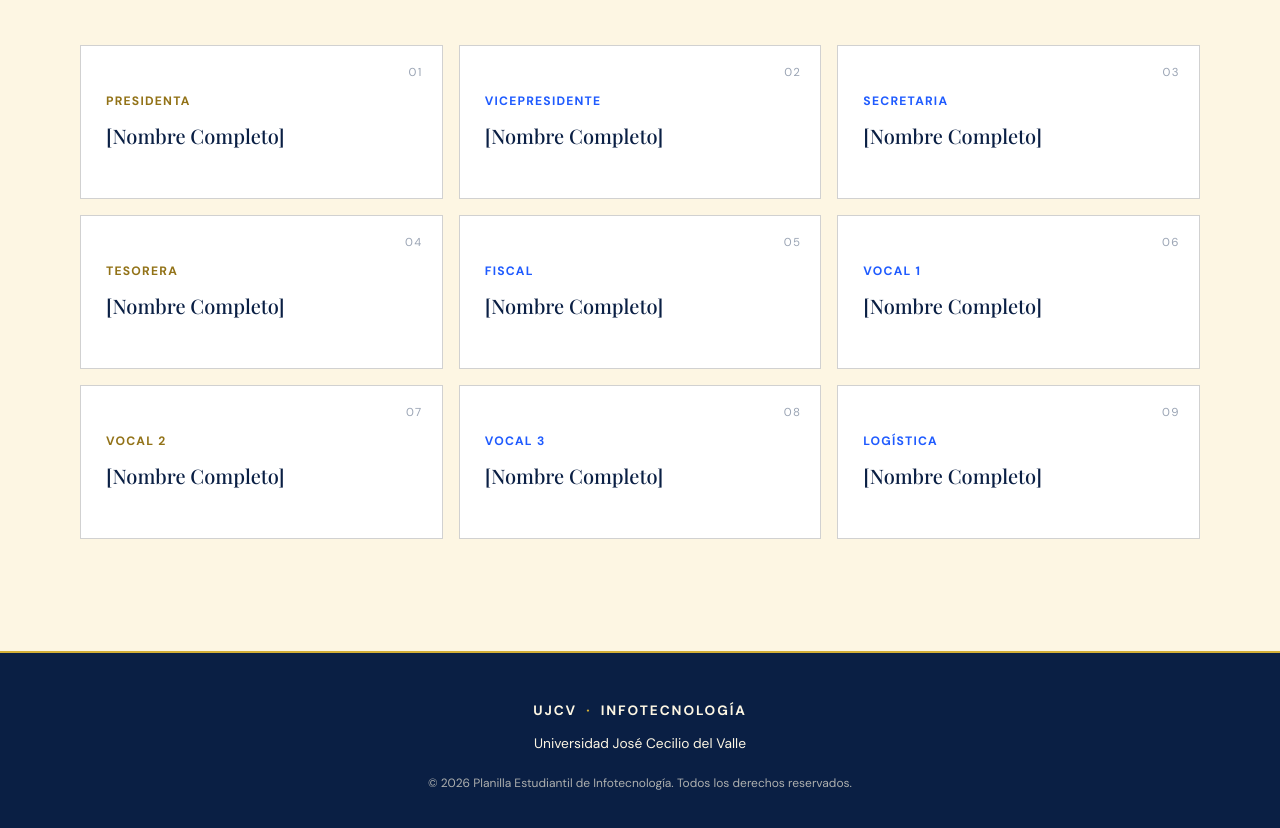
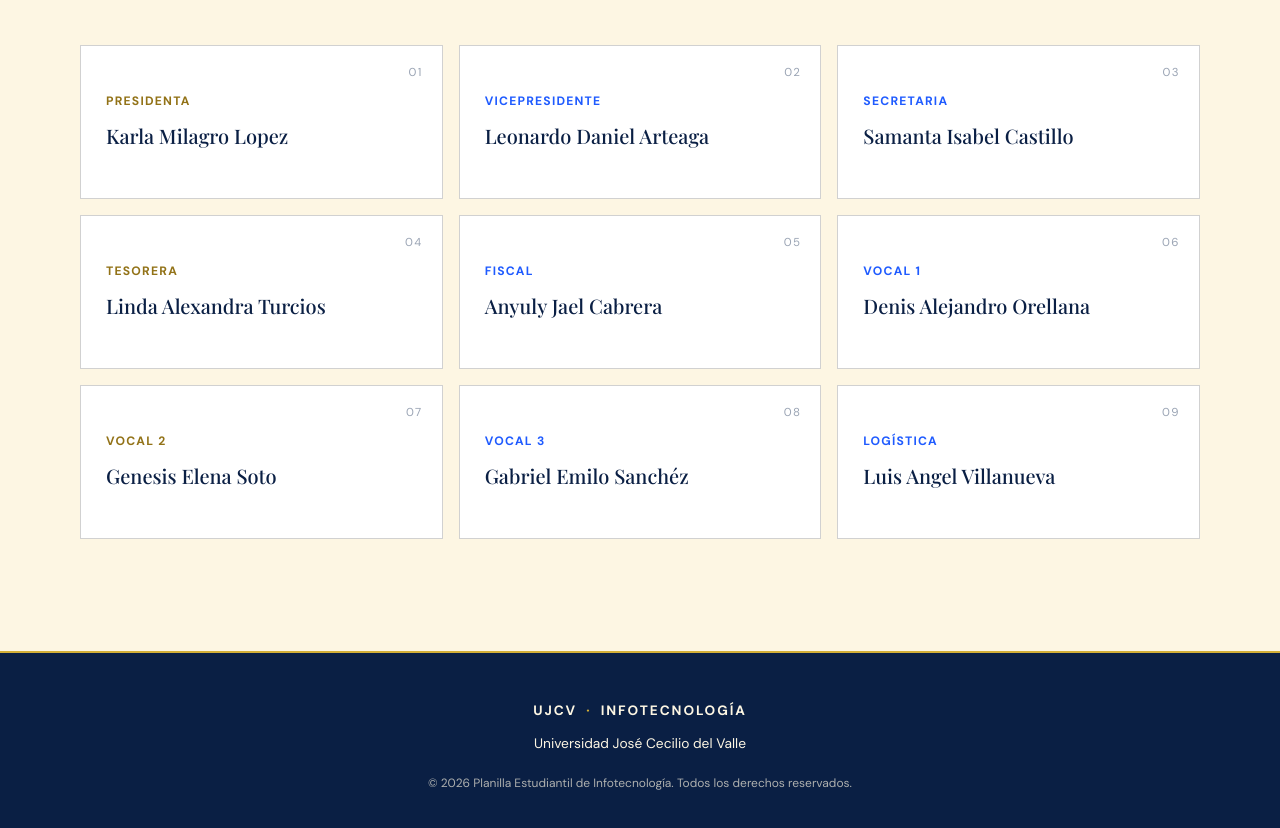
Before and after one commit to Karla0429/PlanillaUJCV, a plain HTML site: page index.html in a window 1280 px wide. Shown: the part 3546-4374 px from the top of the page. Drawn offline with nearby package versions, Linux system fonts and the light colour scheme.

Commit message:
Actualizar nombres de la planilla

```diff
--- a/index.html
+++ b/index.html
@@ -128,15 +128,15 @@
         <p class="section-description">Conoce al equipo que representa esta propuesta.</p>
       </div>
       <div class="board-grid">
-        <article class="member-card reveal"><span class="member-index">01</span><p class="member-role">Presidenta</p><h3>[Nombre Completo]</h3></article>
-        <article class="member-card reveal"><span class="member-index">02</span><p class="member-role">Vicepresidente</p><h3>[Nombre Completo]</h3></article>
-        <article class="member-card reveal"><span class="member-index">03</span><p class="member-role">Secretaria</p><h3>[Nombre Completo]</h3></article>
-        <article class="member-card reveal"><span class="member-index">04</span><p class="member-role">Tesorera</p><h3>[Nombre Completo]</h3></article>
-        <article class="member-card reveal"><span class="member-index">05</span><p class="member-role">Fiscal</p><h3>[Nombre Completo]</h3></article>
-        <article class="member-card reveal"><span class="member-index">06</span><p class="member-role">Vocal 1</p><h3>[Nombre Completo]</h3></article>
-        <article class="member-card reveal"><span class="member-index">07</span><p class="member-role">Vocal 2</p><h3>[Nombre Completo]</h3></article>
-        <article class="member-card reveal"><span class="member-index">08</span><p class="member-role">Vocal 3</p><h3>[Nombre Completo]</h3></article>
-        <article class="member-card reveal"><span class="member-index">09</span><p class="member-role">Logística</p><h3>[Nombre Completo]</h3></article>
+        <article class="member-card reveal"><span class="member-index">01</span><p class="member-role">Presidenta</p><h3>Karla Milagro Lopez</h3></article>
+        <article class="member-card reveal"><span class="member-index">02</span><p class="member-role">Vicepresidente</p><h3>Leonardo Daniel Arteaga</h3></article>
+        <article class="member-card reveal"><span class="member-index">03</span><p class="member-role">Secretaria</p><h3>Samanta Isabel Castillo</h3></article>
+        <article class="member-card reveal"><span class="member-index">04</span><p class="member-role">Tesorera</p><h3>Linda Alexandra Turcios</h3></article>
+        <article class="member-card reveal"><span class="member-index">05</span><p class="member-role">Fiscal</p><h3>Anyuly Jael Cabrera</h3></article>
+        <article class="member-card reveal"><span class="member-index">06</span><p class="member-role">Vocal 1</p><h3>Denis Alejandro Orellana</h3></article>
+        <article class="member-card reveal"><span class="member-index">07</span><p class="member-role">Vocal 2</p><h3>Genesis Elena Soto</h3></article>
+        <article class="member-card reveal"><span class="member-index">08</span><p class="member-role">Vocal 3</p><h3>Gabriel Emilo Sanchéz</h3></article>
+        <article class="member-card reveal"><span class="member-index">09</span><p class="member-role">Logística</p><h3>Luis Angel Villanueva</h3></article>
       </div>
     </section>
   </main>
```
